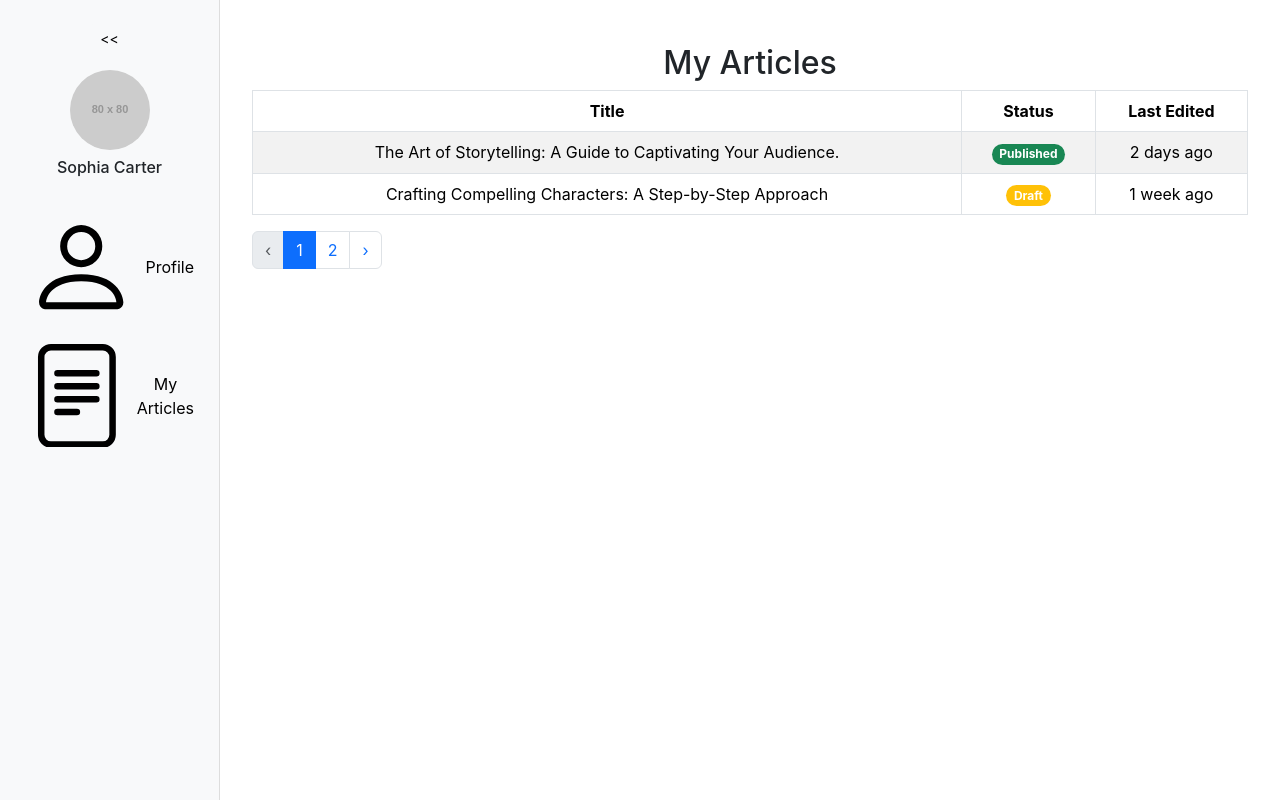
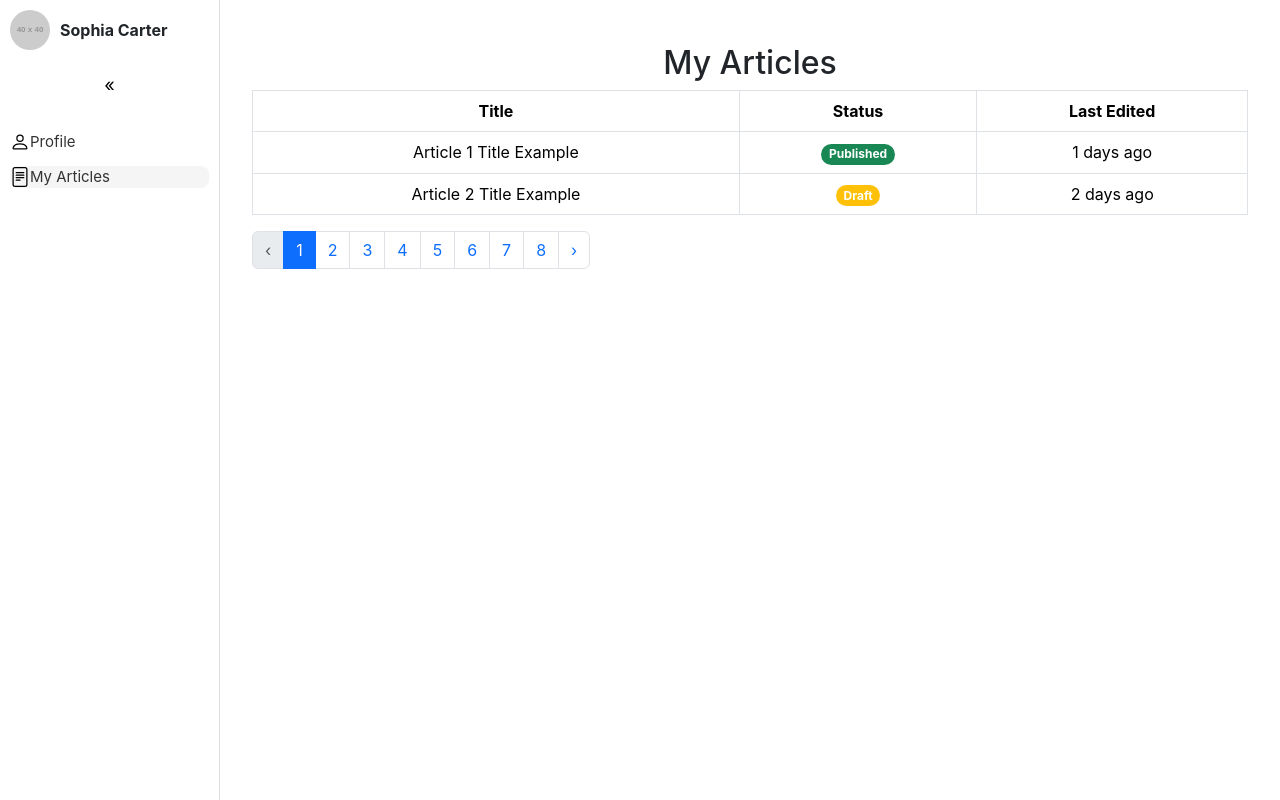
Before and after one commit to f0ring/MYPROJECT, a React (Create React App) app: page /dashboard/articles in a window 1280 px wide. Built offline with nearby package versions, Linux system fonts and the light colour scheme.

Commit message:
Pagination increased

```diff
--- a/src/components/sidebar.jsx
+++ b/src/components/sidebar.jsx
@@ -1,43 +1,38 @@
 import { useState } from "react";
-import { Link } from "react-router-dom";
-import { Button, Image } from "react-bootstrap";
+import { Link, useLocation } from "react-router-dom";
 import { Person, FileText } from "react-bootstrap-icons";
 import styles from "../css/sidebar.module.css";
 
 const Sidebar = () => {
   const [isOpen, setIsOpen] = useState(true);
+  const location = useLocation();
 
   return (
     <div className={`${styles.sidebar} ${isOpen ? styles.open : styles.closed}`}>
-      <Button
-        variant="light"
-        size="sm"
-        onClick={() => setIsOpen(!isOpen)}
-        className="mt-2 mb-3"
-      >
-        {isOpen ? "<<" : ">>"}
-      </Button>
+      <div className={styles.topSection}>
+        <img
+          src="https://via.placeholder.com/40"
+          alt="profile"
+          className={styles.avatar}
+        />
+        {isOpen && <span className={styles.name}>Sophia Carter</span>}
+      </div>
 
-      {isOpen && (
-        <div className="text-center">
-          <Image
-            src="https://via.placeholder.com/80"
-            roundedCircle
-            alt="profile"
-          />
-          <h6 className="mt-2">Sophia Carter</h6>
-        </div>
-      )}
+      <button className={styles.toggleBtn} onClick={() => setIsOpen(!isOpen)}>
+        {isOpen ? "«" : "»"}
+      </button>
 
-      <ul className="list-unstyled mt-4">
-        <li>
-          <Link to="/dashboard/profile" className={styles.link}>
-            <Person className="me-2" /> {isOpen && "Profile"}
+      <ul className={styles.menu}>
+        <li className={location.pathname.includes("profile") ? styles.active : ""}>
+          <Link to="/dashboard/profile">
+            <Person size={20} />
+            {isOpen && <span> Profile</span>}
           </Link>
         </li>
-        <li>
-          <Link to="/dashboard/articles" className={styles.link}>
-            <FileText className="me-2" /> {isOpen && "My Articles"}
+        <li className={location.pathname.includes("articles") ? styles.active : ""}>
+          <Link to="/dashboard/articles">
+            <FileText size={20} />
+            {isOpen && <span> My Articles</span>}
           </Link>
         </li>
       </ul>
--- a/src/css/sidebar.module.css
+++ b/src/css/sidebar.module.css
@@ -1,28 +1,57 @@
 .sidebar {
-  background: #f8f9fa;
+  background: #fff;
   height: 100vh;
+  border-right: 1px solid #ddd;
   transition: width 0.3s ease;
-  padding: 15px;
-  border-right: 1px solid #ddd;
+  padding: 10px;
+  display: flex;
+  flex-direction: column;
 }
-
 .sidebar.open {
   width: 220px;
 }
-
 .sidebar.closed {
   width: 70px;
 }
-
-.link {
+.topSection {
   display: flex;
   align-items: center;
-  padding: 10px;
+  margin-bottom: 20px;
+}
+.avatar {
+  border-radius: 50%;
+  width: 40px;
+  height: 40px;
+}
+.name {
+  margin-left: 10px;
+  font-weight: bold;
+}
+.toggleBtn {
+  background: none;
+  border: none;
+  font-size: 18px;
+  margin-bottom: 20px;
+  cursor: pointer;
+}
+.menu {
+  list-style: none;
+  padding: 0;
+}
+.menu li {
+  margin: 12px 0;
+}
+.menu li a {
+  display: flex;
+  align-items: center;
   text-decoration: none;
-  color: black;
+  color: #333;
+  font-size: 15px;
+}
+.menu li a:hover {
+  color: #000;
+}
+.active {
+  background: #f5f5f5;
   border-radius: 8px;
 }
-
-.link:hover {
-  background-color: #e9ecef;
-}
--- a/src/page/articles.jsx
+++ b/src/page/articles.jsx
@@ -1,11 +1,12 @@
 import { useState } from "react";
 import { Table, Badge, Pagination } from "react-bootstrap";
 
-const allArticles = [
-  { id: 1, title: "The Art of Storytelling: A Guide to Captivating Your Audience.", status: "Published", edited: "2 days ago" },
-  { id: 2, title: "Crafting Compelling Characters: A Step-by-Step Approach", status: "Draft", edited: "1 week ago" },
-  { id: 3, title: "Mastering Dialogue in Fiction: Techniques for Realistic Conversations", status: "Published", edited: "2 weeks ago" },
-];
+const allArticles = Array.from({ length: 16 }, (_, i) => ({
+  id: i + 1,
+  title: `Article ${i + 1} Title Example`,
+  status: i % 2 === 0 ? "Published" : "Draft",
+  edited: `${i + 1} days ago`,
+}));
 
 const Articles = () => {
   const [currentPage, setCurrentPage] = useState(1);
@@ -20,7 +21,7 @@ const Articles = () => {
   return (
     <div className="container mt-4">
       <h2>My Articles</h2>
-      <Table striped bordered hover>
+      <Table bordered hover responsive>
         <thead>
           <tr>
             <th>Title</th>
@@ -44,7 +45,10 @@ const Articles = () => {
       </Table>
 
       <Pagination>
-        <Pagination.Prev disabled={currentPage === 1} onClick={() => setCurrentPage(currentPage - 1)} />
+        <Pagination.Prev
+          disabled={currentPage === 1}
+          onClick={() => setCurrentPage(currentPage - 1)}
+        />
         {[...Array(totalPages)].map((_, i) => (
           <Pagination.Item
             key={i + 1}
@@ -54,7 +58,10 @@ const Articles = () => {
             {i + 1}
           </Pagination.Item>
         ))}
-        <Pagination.Next disabled={currentPage === totalPages} onClick={() => setCurrentPage(currentPage + 1)} />
+        <Pagination.Next
+          disabled={currentPage === totalPages}
+          onClick={() => setCurrentPage(currentPage + 1)}
+        />
       </Pagination>
     </div>
   );
```
